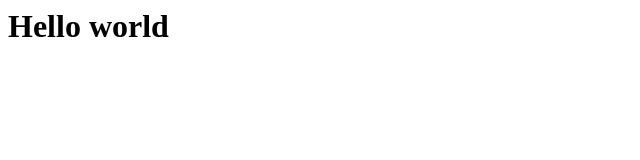
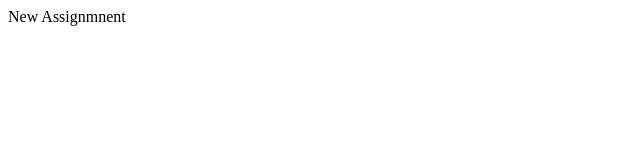
Before and after one commit to arun-ku-ak/html, a plain HTML site: page index.html in a window 1280 px wide. Shown: the whole page, without its empty margins (0-640 px from the left). Drawn offline with Linux system fonts and the light colour scheme.

Commit message:
Add files via upload

```diff
--- a/index.html
+++ b/index.html
@@ -1,3 +1,15 @@
-<html>
-    <h1>Hello world</h1>
+<!--
+Name: Arun Kumar
+File: index.html
+Date: 14 January 2025
+This is the Assignment 1 for Web Development - Fundamentals (INFT1206)
+-->
+<!DOCTYPE html>
+<html lang="en">
+<head>
+    <meta charset="utf-8">
+    </head>
+<body>
+    New Assignmnent
+</body>
 </html>
```
